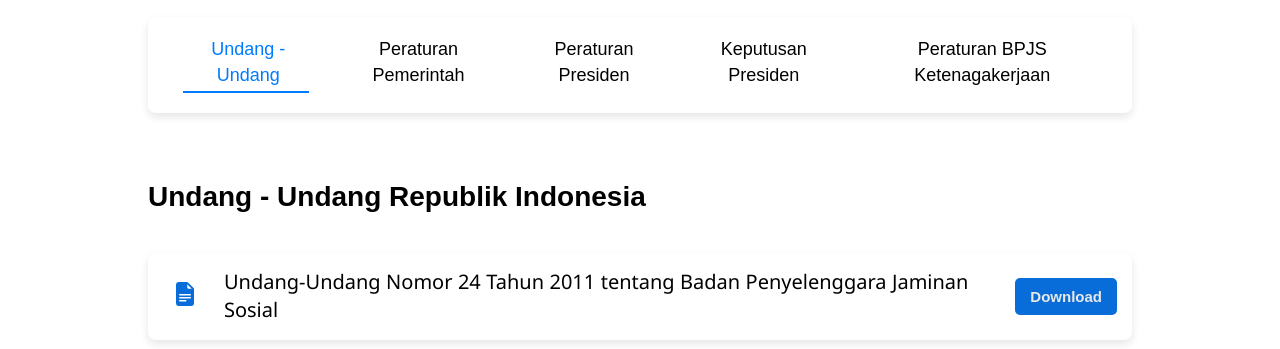
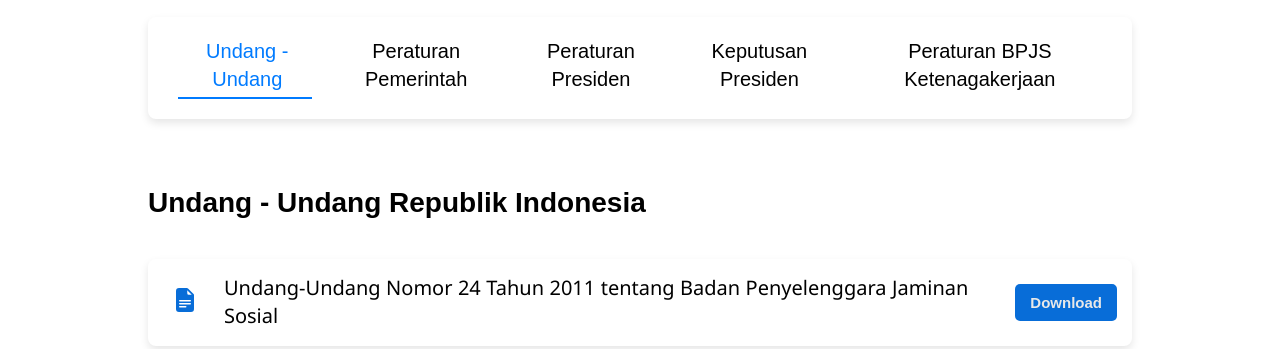
Before and after one commit to zahraninditas/investment-bpjstk, a plain HTML site: page regulasi.html in a window 1280 px wide. Shown: the part 748-1097 px from the top of the page. Drawn offline with Linux system fonts and the light colour scheme.

Commit message:
Update styles.css

```diff
--- a/styles.css
+++ b/styles.css
@@ -941,7 +941,7 @@ h5 {
 }
 .menu-container a{
   text-align: center;
-  font-size: 18px;
+  font-size: 20px;
   padding-left: 5px;
   font-family: Arial, Helvetica, sans-serif;
   color:black;
@@ -949,8 +949,8 @@ h5 {
 .menu-item {
   text-decoration: none;
   color: black;
-  margin-right: 15px;
-  margin-left: 15px;
+  margin-right: 10px;
+  margin-left: 10px;
   font-size: 16px;
   position: relative;
   padding-bottom: 5px;
```
